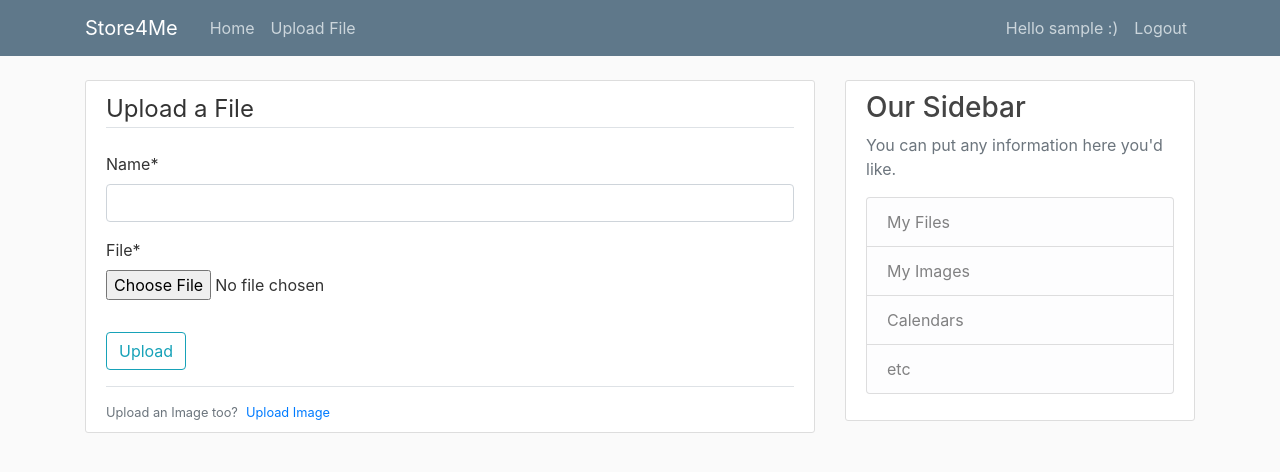
After one commit to salemzii/file-storage-api, a Django app: page /upload_file in a window 1280 px wide. The commit adds this page. Shown: the top 472 px of the page. Run offline with Django 3.2, Linux system fonts and the light colour scheme; the visitor is signed in with stand-in values (Sample User, id 1); data comes from the database, SQL or seed files in the repository; some libraries are stand-ins or nearby versions.

Commit message:
Building frontend

```diff
--- /dev/null
+++ b/frontend/forms.py
@@ -0,0 +1,17 @@
+from django import forms
+from django.contrib.auth import models
+from django.contrib.auth.models import User
+from django.forms import fields
+from storageapp.models import file_uploader, image
+
+
+class file_Upload_form(forms.ModelForm):
+    class Meta:
+        model = file_uploader
+        fields = ['name', 'file']
+
+
+class image_Upload_form(forms.ModelForm):
+    class Meta:
+        model = image
+        fields = ['name', 'img']
--- a/frontend/views.py
+++ b/frontend/views.py
@@ -1,6 +1,58 @@
-from django.shortcuts import render
+from django.shortcuts import redirect, render
 from django.contrib.auth.models import User
+
+from storageapp.models import file_uploader, image
+from .forms import file_Upload_form, image_Upload_form
+
+from django.contrib import messages
+from django.contrib.auth.decorators import login_required
 
 
 def home(request):
     return render(request, 'home.html')
+
+
+@login_required
+def upload_file(request):
+    user = User.objects.get(id=request.user.id)
+    if request.method == "POST":
+        form = file_Upload_form(request.POST, request.FILES)
+        if form.is_valid():
+            form.instance.user_id =user.id
+            form.save()
+            messages.success(request, f"file upload successful!")
+            return redirect('home')
+
+    else:
+        form = file_Upload_form()
+    return render(request, 'uploadfile.html', {'form': form})
+
+
+@login_required
+def my_files(request):
+    files = file_uploader.objects.filter(user = request.user.id)
+    return render(request, 'myfiles.html', {'files': files})
+
+
+@login_required
+def my_images(request):
+    images = image.objects.filter(user = request.user.id)
+    return render(request, 'myimages.html', {'images': images})
+
+
+
+@login_required
+def upload_image(request):
+    user = User.objects.get(id=request.user.id)
+    if request.method == "POST":
+        form = image_Upload_form(request.POST, request.FILES)
+
+        if form.is_valid():
+            form.instance.user_id =user.id
+            form.save()
+            messages.success(request, f"image upload successful!")
+            return redirect('home')
+
+    else:
+        form = image_Upload_form()
+    return render(request, 'uploadimage.html', {'form': form})
--- a/simplstorage/settings.py
+++ b/simplstorage/settings.py
@@ -15,7 +15,7 @@ import os
 from decouple import config
 import dj_database_url
 
-import django_heroku
+#import django_heroku
 
 # Build paths inside the project like this: BASE_DIR / 'subdir'.
 CORE_DIR = os.path.dirname(os.path.dirname(os.path.abspath(__file__)))
@@ -193,5 +193,5 @@ CRISPY_TEMPLATE_PACK = 'bootstrap4'
 LOGIN_REDIRECT_URL = 'home'
 
 
-django_heroku.settings(locals())
+#django_heroku.settings(locals())
 #april 23
--- a/simplstorage/urls.py
+++ b/simplstorage/urls.py
@@ -32,6 +32,10 @@ urlpatterns = [
     path(r'^admin/', admin.site.urls),
 
     path('home', frontendviews.home, name= 'home'),
+    path('upload_file', frontendviews.upload_file, name='uploadFILE'),
+    path('upload_image', frontendviews.upload_image, name='uploadIMAGE'),
+    path('my_images', frontendviews.my_images, name='myimages'),
+    path('my_files', frontendviews.my_files, name='myfiles'),
 
     path('signup', accountViews.signup, name='signup'),
     path('login/', auth_views.LoginView.as_view(template_name='login.html'), name='login'),
--- a/templates/base.html
+++ b/templates/base.html
@@ -29,7 +29,7 @@
           <div class="collapse navbar-collapse" id="navbarToggle">
             <div class="navbar-nav mr-auto">
               <a class="nav-item nav-link" href="{% url 'home' %}">Home</a>
-              <a class="nav-item nav-link" href="">Upload File</a>
+              <a class="nav-item nav-link" href="{% url 'uploadFILE' %}">Upload File</a>
             </div>
             <div class="navbar-nav">
               {% if user.is_authenticated %}
@@ -61,8 +61,8 @@
             <h3>Our Sidebar</h3>
             <p class='text-muted'>You can put any information here you'd like.
               <ul class="list-group">
-                <li class="list-group-item list-group-item-light">Latest Posts</li>
-                <li class="list-group-item list-group-item-light">Announcements</li>
+                <li class="list-group-item list-group-item-light"><a href"{% url 'myfiles' %}">My Files</a></li>
+                <li class="list-group-item list-group-item-light"><a href"{% url 'myimages' %}">My Images</a></li>
                 <li class="list-group-item list-group-item-light">Calendars</li>
                 <li class="list-group-item list-group-item-light">etc</li>
               </ul>
--- /dev/null
+++ b/templates/uploadfile.html
@@ -0,0 +1,21 @@
+{% extends "base.html" %}
+{% load crispy_forms_tags %}
+{% block content %}
+    <div class="content-section">
+        <form method="POST" enctype="multipart/form-data">
+            {% csrf_token %}
+            <fieldset class="form-group">
+                <legend class="border-bottom mb-4">Upload a File</legend>
+                {{ form|crispy }}
+            </fieldset>
+            <div class="form-group">
+                <button class="btn btn-outline-info" type="submit">Upload</button>
+            </div>
+        </form>
+        <div class="border-top pt-3">
+            <small class="text-muted">
+                Upload an Image too?<a class="ml-2" href="{% url 'uploadIMAGE' %}">Upload Image</a>
+            </small>
+        </div>
+    </div>
+{% endblock content %}
```
Also changed, not shown: templates/myfiles.html (added, +15 -0 lines), templates/myimages.html (added, +15 -0 lines), templates/uploadimage.html (added, +21 -0 lines).
